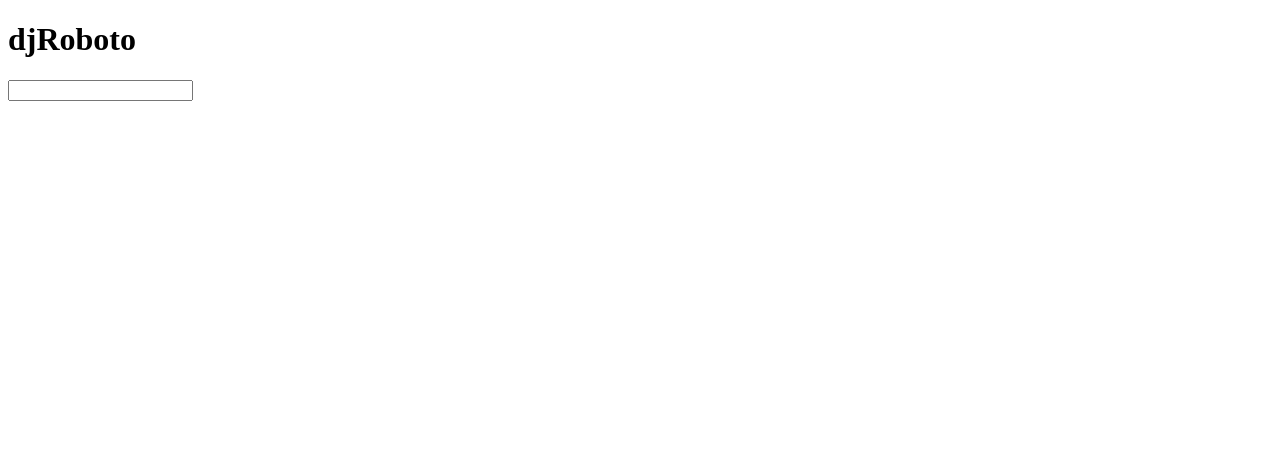
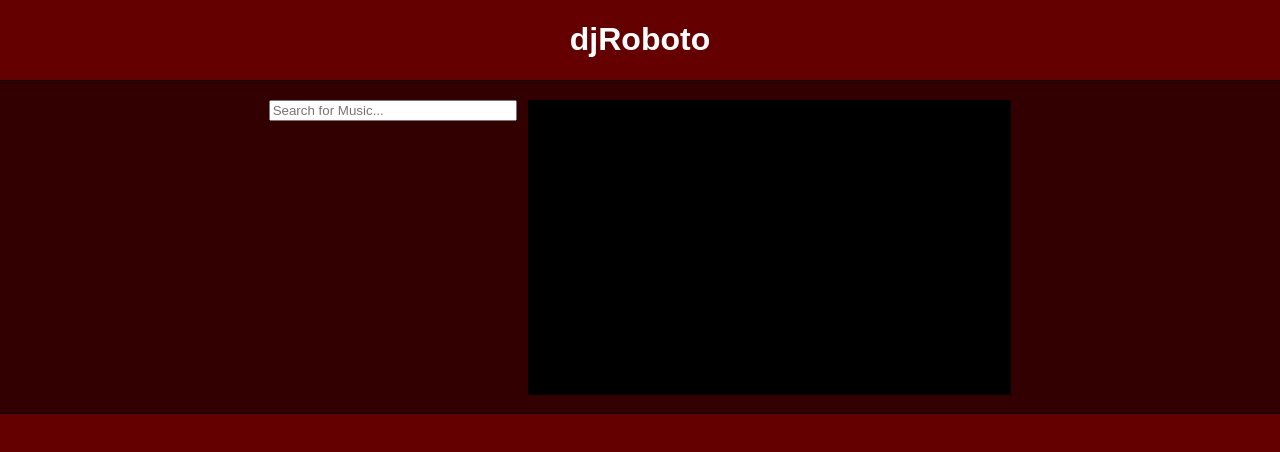
Before and after one commit to evanisnor/djroboto, a plain HTML site: page index.html in a window 1280 px wide. Drawn offline with Linux system fonts and the light colour scheme.

Commit message:
Added some basic CSS and fixed playback bugs

```diff
--- /dev/null
+++ b/css/style-large.css
@@ -0,0 +1,90 @@
+body {
+	margin: 0px;
+	border: 0px;
+	background-color: #650000;
+}
+
+h1 {
+	font-family: sans-serif;
+	color: #FFFFFF;
+	text-align: center;
+}
+
+div.banner {
+	background-color: #320000;
+
+	width: 100%;
+
+	border-top: 1px solid #000000;
+	border-bottom: 1px solid #000000;
+	padding: 0.5cm;
+
+	-webkit-box-sizing: border-box; /* Safari/Chrome, other WebKit */
+    -moz-box-sizing: border-box;    /* Firefox, other Gecko */
+    box-sizing: border-box;
+
+	text-align: center;
+}
+
+div#content {
+	width: 19.65cm;
+	margin: 0 auto;
+}
+
+div#finder {
+	float: left;
+	width: 6.35cm;
+	height: 100%;
+
+	font-family: sans-serif;
+	font-size: 0.8em;
+	text-align: left;
+	color: #FFFFFF;
+}
+
+input#query {
+	width: 100%;
+}
+
+ul#results {
+	width: 100%;
+	padding: 0;
+	list-style-type: none;
+}
+
+li.result {
+	height: 1.3cm;
+	border: 1px solid #000000;
+	cursor: hand;
+	cursor: pointer;
+    position: relative;
+}
+
+div.resultTitle {
+	text-align: justify;
+}
+
+div.resultDuration {
+	text-align: right;
+    position: absolute;
+	bottom: 0;
+	right: 0;
+}
+
+div#player {
+	margin-left: 6.85cm;
+	margin-right: 0.5cm;
+	width: 12.8cm;
+	height: 7.8cm;
+}
+
+iframe#playerFrame {
+	width: 100%;
+	height: 100%;
+}
+
+div#noVideo {
+	background-color: #000000;
+	width: 100%;
+	height: 100%;
+}
--- /dev/null
+++ b/css/style-small.css
@@ -0,0 +1,89 @@
+body {
+	margin: 0px;
+	border: 0px;
+	background-color: #650000;
+}
+
+h1 {
+	font-family: sans-serif;
+	color: #FFFFFF;
+	text-align: center;
+}
+
+div.banner {
+	background-color: #320000;
+
+	width: 100%;
+
+	border-top: 1px solid #000000;
+	border-bottom: 1px solid #000000;
+	padding: 0.5cm;
+
+	-webkit-box-sizing: border-box; /* Safari/Chrome, other WebKit */
+    -moz-box-sizing: border-box;    /* Firefox, other Gecko */
+    box-sizing: border-box;
+
+	text-align: center;
+}
+
+div#content {
+	width: 100%;
+	margin: 0 auto;
+}
+
+div#finder {
+	width: 100%;
+	height: 100%;
+
+	font-family: sans-serif;
+	font-size: 0.8em;
+	text-align: center;
+	color: #FFFFFF;
+
+	padding-bottom: 0.5cm;
+}
+
+input#query {
+	width: 100%;
+}
+
+ul#results {
+	width: 100%;
+	padding: 0;
+	list-style-type: none;
+}
+
+li.result {
+	height: 1.3cm;
+	border: 1px solid #000000;
+	cursor: hand;
+	cursor: pointer;
+    position: relative;
+}
+
+div.resultTitle {
+	text-align: justify;
+}
+
+div.resultDuration {
+	text-align: right;
+    position: absolute;
+	bottom: 0;
+	right: 0;
+}
+
+div#player {
+	width: 6.4cm;
+	height: 3.9cm;
+}
+
+iframe#playerFrame {
+	width: 100%;
+	height: 100%;
+}
+
+div#noVideo {
+	background-color: #000000;
+	width: 100%;
+	height: 100%;
+}
--- a/index.html
+++ b/index.html
@@ -13,8 +13,14 @@
 
 		<!-- Place favicon.ico and apple-touch-icon.png in the root directory -->
 
-		<!--<link rel="stylesheet" href="css/normalize.css">
-		<link rel="stylesheet" href="css/main.css">-->
+		<!--<link rel="stylesheet" href="css/normalize.css">-->
+		<link rel="stylesheet"
+			href="css/style-large.css"
+			media="screen and (min-width: 800px)">
+
+		<link rel="stylesheet"
+			href="css/style-small.css"
+			media="screen and (max-width: 799px)">
 	</head>
 	<header>
 		<h1>djRoboto</h1>
@@ -25,25 +31,34 @@
 		<![endif]-->
 
 		<!-- Begin content -->
-		<div ng-controller="Finder">
-			<input type="text" ng-model="query" ng-change="QueryYouTube()" />
-			<ol ng-hide="results.length == 0">
-				<li ng-repeat="video in results">
-					<div>{{video.title}}</div>
-					<div>{{video.duration.asClock()}}</div>
-					<div ng-click="Select(video)">></div>
+
+		<div class="banner">
+
+			<div id="content">
+				<div id="finder" ng-controller="Finder">
+					<input id="query" type="text" ng-model="query" ng-change="QueryYouTube()" placeholder="Search for Music..." />
+					<ul id="results" ng-hide="results.length == 0">
+						<li class="result" ng-repeat="video in results" ng-click="Select(video)">
+							<div class="resultTitle">{{video.title}}</div>
+							<div class="resultDuration">{{video.duration.asClock()}}</div>
 						</li>
 					</ol>
 				</div>
-		<div ng-controller="Player">
+
+				<div id="player" ng-controller="Player">
 					<iframe id="playerFrame"
 						ng-show="currentVideo"
-				width="640"
-				height="390"
 						src="http://www.youtube.com/embed/{{currentVideo.id}}?&autoplay=1&controls=1&enablejsapi=1"
 						frameborder="0">
 					</iframe>
+
+					<div id="noVideo" ng-show="!currentVideo">
 					</div>
+				</div>
+			</div>
+
+		</div>
+
 
 		<!-- End content -->
 
--- a/js/controller/finder.djroboto.js
+++ b/js/controller/finder.djroboto.js
@@ -21,6 +21,7 @@ angular.module('djroboto').controller('Finder', ['$scope', 'YouTubeSearchService
 		$scope.Select = function(video) {
 			PlaylistService.Add(video);
 			$scope.results.length = 0;
+			$scope.query = '';
 		}
 
 		$scope.LoadGenre = function() {
--- a/js/controller/player.djroboto.js
+++ b/js/controller/player.djroboto.js
@@ -64,6 +64,7 @@ angular.module('djroboto').controller('Player', ['$scope', 'PlaylistService',
 			}
 			$scope.playlistRunningTime = PlaylistService.GetTotalRunningTime();
 			$scope.nextVideo = PlaylistService.Peek();
+			$scope.$apply('currentVideo != null');
 		}
 
 		PlaylistService.RegisterEventCallback($scope.onPlaylistStateChange);
```
Lines whose indentation alone changed are shown as unchanged.
